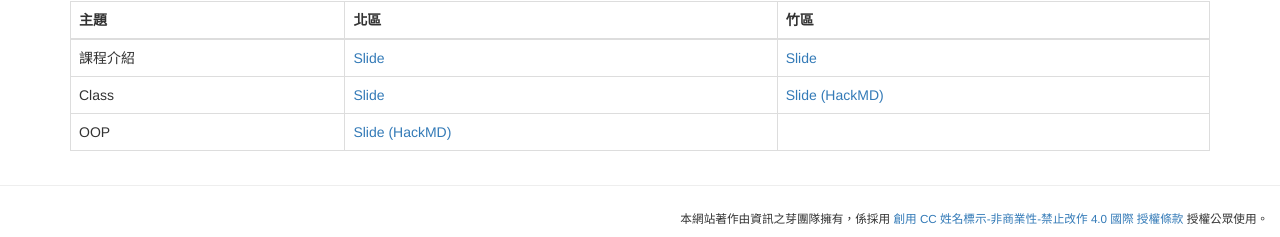
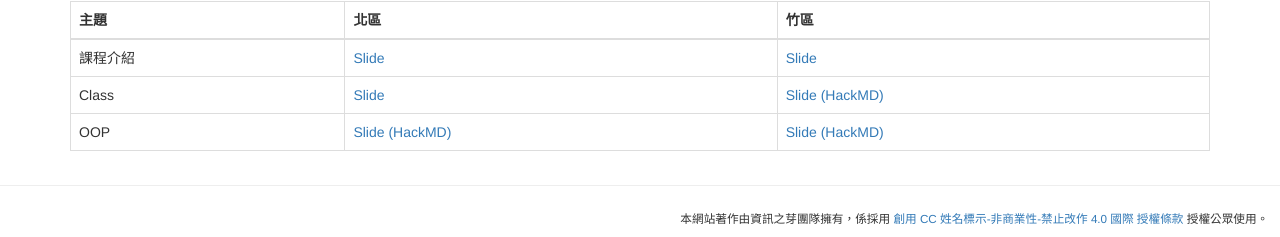
Before and after one commit to tw-csie-sprout/py2023, a Jekyll site: the page built from slides.md, in a window 1280 px wide and 900 px high, scrolled down 943 px. Shown: the part 660-897 px from the top of the window. Built offline with Jekyll 4.4.1, drawn with Linux system fonts in a browser that asks for light colours.

Commit message:
Update week9-3 slide

```diff
--- a/slides.md
+++ b/slides.md
@@ -76,4 +76,4 @@ title: "課程講義"
 | --- | --- | --- |
 | 課程介紹 | [Slide](https://drive.google.com/file/d/12lCU49099lbGFXYWynd1N5HXpZPe5Ezu/view?usp=sharing) | [Slide](https://drive.google.com/file/d/1OOSGxr7uWa_I-08rMULLgkKpqsGZFDGH/view?usp=sharing) |
 | Class | [Slide](https://drive.google.com/file/d/1FxaTgvvHb-20o1169kOWAk7hOfB8XFRg/view?usp=share_link) | [Slide (HackMD)](https://hackmd.io/@Sean64/py-class) |
-| OOP | [Slide (HackMD)](https://hackmd.io/@VLvbo_-_QjqwJnUcuKdxSQ/Bk1r8yomh#/) |  |
+| OOP | [Slide (HackMD)](https://hackmd.io/@VLvbo_-_QjqwJnUcuKdxSQ/Bk1r8yomh#/) | [Slide (HackMD)](https://hackmd.io/@nWxhMfNES0-4UHCSWXJMcg/rJHn7KME2#/) |
```
